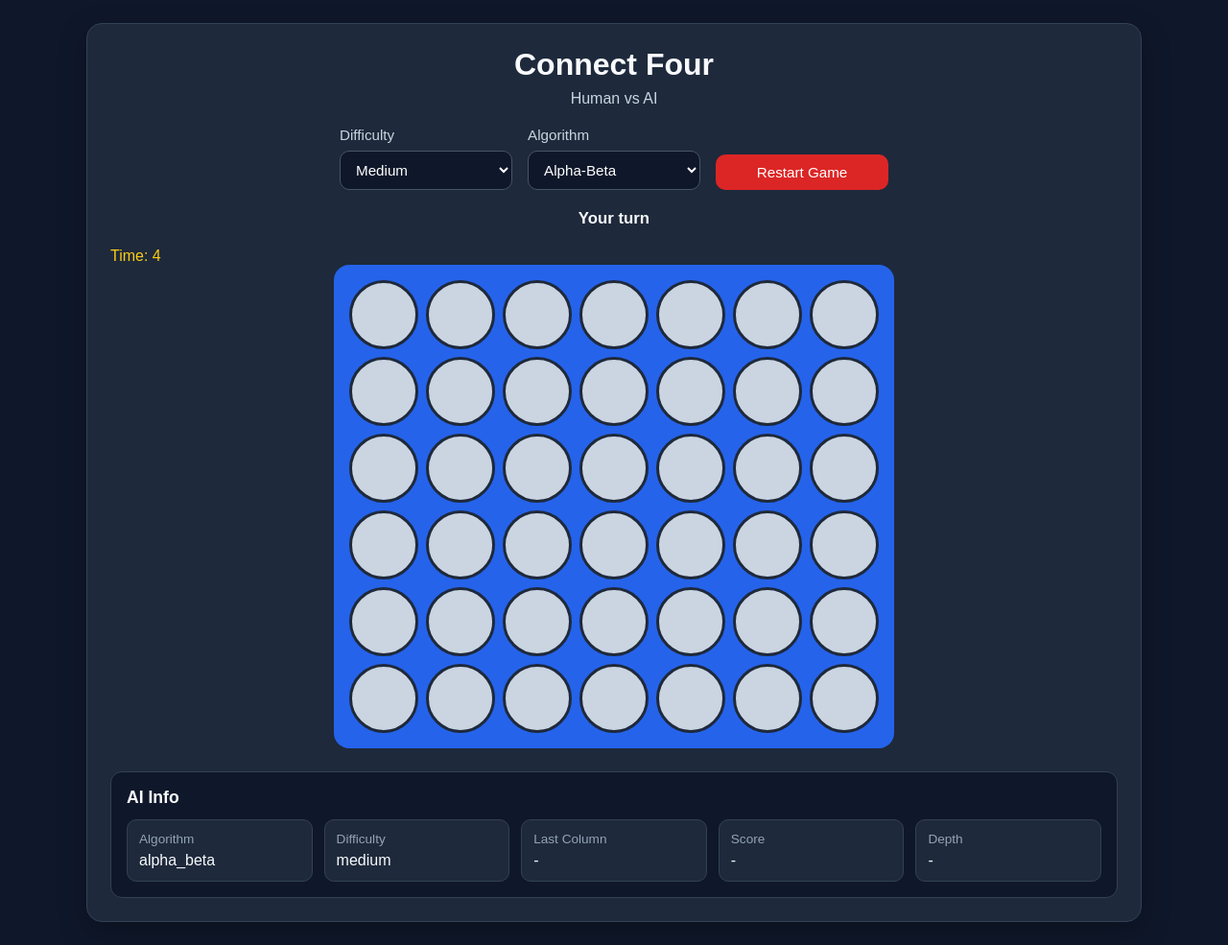
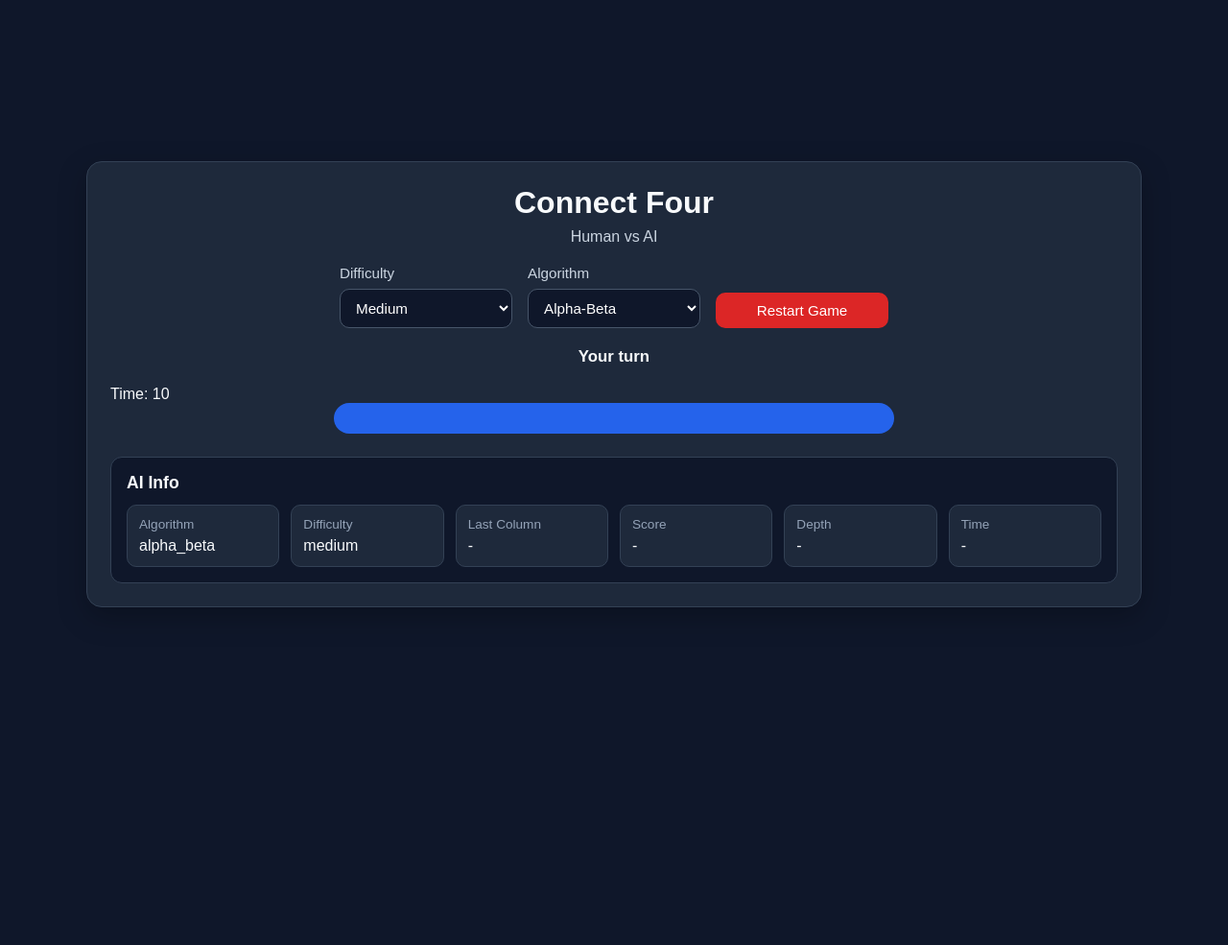
Before and after one commit to m0saif-antnet/connect_4_with_ai_bot, a Flask app: page /game in a window 1280 px wide. Shown: the whole page at 96% size. After the commit the page ends 633 px from the top, so only its background shows below. Run offline with Flask 3, Linux system fonts and the light colour scheme.

Commit message:
Fix UI and update game logic and styling

```diff
--- a/static/css/style.css
+++ b/static/css/style.css
@@ -1,4 +1,4 @@
-* {
+ * {
   box-sizing: border-box;
   margin: 0;
   padding: 0;
@@ -153,10 +153,13 @@ body {
   cursor: pointer;
   transition: transform 0.15s ease, opacity 0.15s ease;
 }
-.cell.player-one,  /* NEW: drop animation when player or AI places a piece */
+
+/* drop animation */
+.cell.player-one,
 .cell.player-two {
   animation: drop 0.35s ease;
 }
+
 .cell:hover {
   transform: scale(1.05);
 }
@@ -207,6 +210,7 @@ body {
   margin-bottom: 6px;
 }
 
+/* responsive */
 @media (max-width: 768px) {
   .board {
     grid-template-columns: repeat(7, 44px);
@@ -228,7 +232,10 @@ body {
   .control-group button {
     min-width: 100%;
   }
-  @keyframes drop {
+}
+
+/* animation keyframes */
+@keyframes drop {
   from {
     transform: translateY(-60px);
     opacity: 0;
@@ -237,5 +244,4 @@ body {
     transform: translateY(0);
     opacity: 1;
   }
- }
 }
--- a/static/js/game.js
+++ b/static/js/game.js
@@ -1,14 +1,17 @@
+// Game board dimensions
 const ROWS = 6;
 const COLS = 7;
+
+// Game pieces
 const EMPTY = 0;
 const HUMAN_PIECE = 1;
 const AI_PIECE = 2;
-let timeLeft = 10;  // time allowed per turn (in seconds)
-let timerInterval = null; // stores the interval so we can stop it later
+
 let board = [];
 let gameOver = false;
 let isAiThinking = false;
 
+// DOM elements
 const boardElement = document.getElementById("board");
 const statusMessageElement = document.getElementById("status-message");
 const restartButton = document.getElementById("restart-button");
@@ -20,45 +23,14 @@ const infoDifficulty = document.getElementById("info-difficulty");
 const infoColumn = document.getElementById("info-column");
 const infoScore = document.getElementById("info-score");
 const infoDepth = document.getElementById("info-depth");
-const humanSound = new Audio("/static/sounds/human.wav"); // sound when human player makes a move
-const aiSound = new Audio("/static/sounds/ai.wav");   // sound when AI makes a move
-const winSound = new Audio("/static/sounds/win.wav"); // sound when a player wins
 
-function startTimer() {
-  stopTimer(); // clear any existing timer before starting a new one
+// sound effects
+const humanSound = new Audio("/static/sounds/human.wav");
+const aiSound = new Audio("/static/sounds/ai.wav");
+const winSound = new Audio("/static/sounds/win.wav");
+// NEW: AI thinking time element
+const infoTime = document.getElementById("info-time");
 
-  timeLeft = 10; // reset timer to 10 seconds
-  updateTimerUI(); // update timer display on screen
-
-  timerInterval = setInterval(() => {
-    timeLeft--; // decrease time every second
-    updateTimerUI();  // update UI
-
-    if (timeLeft <= 0) {   // if time runs out
-      stopTimer();     // stop the timer
-      updateStatusMessage("Time is up ⏰");  // show message to player
-    }
-  }, 1000);   // runs every 1 second
-}
-
-function stopTimer() {
-  if (timerInterval) {
-    clearInterval(timerInterval);   // stop the interval
-    timerInterval = null;    // reset variable
-  }
-}
-
-function updateTimerUI() {
-  const timerElement = document.getElementById("timer");
-
-  timerElement.textContent = "Time: " + timeLeft;  // display remaining time
-
-  if (timeLeft <= 3) {
-    timerElement.style.color = "red";  // change color when time is running low to red color
-  } else {
-    timerElement.style.color = "#facc15"; // yellow color
-  }
-}
 function createEmptyBoard() {
   return Array.from({ length: ROWS }, () => Array(COLS).fill(EMPTY));
 }
@@ -72,7 +44,6 @@ function initializeGame() {
   resetAiInfo();
   renderBoard(board);
   syncSettingsInfo();
-    startTimer();
 }
 
 function renderBoard(currentBoard) {
@@ -115,10 +86,9 @@ function handleCellClick(event) {
 
   renderBoard(board);
 
-  startTimer();
-
   if (checkWin(board, HUMAN_PIECE)) {
     gameOver = true;
+    winSound.play();
     updateStatusMessage("You win!");
     renderBoard(board);
     return;
@@ -160,9 +130,11 @@ function applyFrontendMove(currentBoard, col, piece) {
   if (row === null) return false;
 
   currentBoard[row][col] = piece;
-    if (piece === HUMAN_PIECE) {
-    humanSound.play();  // play sound when human makes a move
+
+  if (piece === HUMAN_PIECE) {
+    humanSound.play();
   }
+
   return true;
 }
 
@@ -188,7 +160,9 @@ async function sendAiMoveRequest(currentBoard, difficulty, algorithm) {
 
     handleAiResponse(data);
   } catch (error) {
-    updateStatusMessage(error.message || "An error occurred while contacting the server.");
+    updateStatusMessage(
+      error.message || "An error occurred while contacting the server."
+    );
     isAiThinking = false;
     renderBoard(board);
   }
@@ -206,7 +180,8 @@ function handleAiResponse(responseData) {
   }
 
   applyFrontendMove(board, aiCol, AI_PIECE);
-   aiSound.play();  // play sound when AI makes a move
+  aiSound.play();
+
   isAiThinking = false;
 
   renderBoard(board);
@@ -214,11 +189,12 @@ function handleAiResponse(responseData) {
 
   if (checkWin(board, AI_PIECE)) {
     gameOver = true;
-    winSound.play();  // play sound when a player wins the game
+    winSound.play();
     updateStatusMessage(`AI wins. Column ${aiCol}`);
     renderBoard(board);
     return;
   }
+
   if (isBoardFull(board)) {
     gameOver = true;
     updateStatusMessage("Draw game.");
@@ -227,8 +203,6 @@ function handleAiResponse(responseData) {
   }
 
   updateStatusMessage(`Your turn. AI played column ${aiCol}`);
-
-  startTimer();
 }
 
 function updateStatusMessage(message) {
@@ -250,12 +224,15 @@ function updateAiInfo(details) {
   infoColumn.textContent = details.column ?? "-";
   infoScore.textContent = details.score ?? "-";
   infoDepth.textContent = details.depth ?? "-";
+  / NEW: display AI thinking time
+  infoTime.textContent = details.time ?? "-";
 }
 
 function resetAiInfo() {
   infoColumn.textContent = "-";
   infoScore.textContent = "-";
   infoDepth.textContent = "-";
+  infoTime.textContent = "-"; // NEW
   syncSettingsInfo();
 }
 
--- a/templates/game.html
+++ b/templates/game.html
@@ -7,14 +7,17 @@
   <link rel="stylesheet" href="{{ url_for('static', filename='css/style.css') }}" />
 </head>
 <body>
+
   <main class="page">
     <section class="game-wrapper">
+
       <header class="game-header">
         <h1>Connect Four</h1>
         <p class="subtitle">Human vs AI</p>
       </header>
 
       <section class="controls-panel">
+
         <div class="control-group">
           <label for="difficulty-select">Difficulty</label>
           <select id="difficulty-select">
@@ -32,48 +35,66 @@
           </select>
         </div>
 
-        <div class="control-group button-group">
+        <div class="control-group">
           <button id="restart-button" type="button">Restart Game</button>
         </div>
+
       </section>
 
       <section class="status-panel">
         <p id="status-message">Your turn</p>
       </section>
-      <div id="timer">Time: 10</div> <!-- NEW: Added countdown timer for player's turn -->
+
+      <div id="timer">Time: 10</div>
 
       <section class="board-section">
-        <div id="board" class="board" aria-label="Connect Four Board"></div>
+        <div id="board" class="board"></div>
       </section>
 
       <section class="ai-info-panel">
+
         <h2>AI Info</h2>
+
         <div class="info-grid">
+
           <div class="info-item">
             <span class="info-label">Algorithm</span>
             <span id="info-algorithm">alpha_beta</span>
           </div>
+
           <div class="info-item">
             <span class="info-label">Difficulty</span>
             <span id="info-difficulty">medium</span>
           </div>
+
           <div class="info-item">
             <span class="info-label">Last Column</span>
             <span id="info-column">-</span>
           </div>
+
           <div class="info-item">
             <span class="info-label">Score</span>
             <span id="info-score">-</span>
           </div>
+
           <div class="info-item">
             <span class="info-label">Depth</span>
             <span id="info-depth">-</span>
           </div>
+
+          <div class="info-item">
+            <span class="info-label">Time</span>
+            <span id="info-time">-</span>
+          </div>
+
         </div>
+
       </section>
+
     </section>
   </main>
 
   <script src="{{ url_for('static', filename='js/game.js') }}"></script>
+
 </body>
 </html>
```
